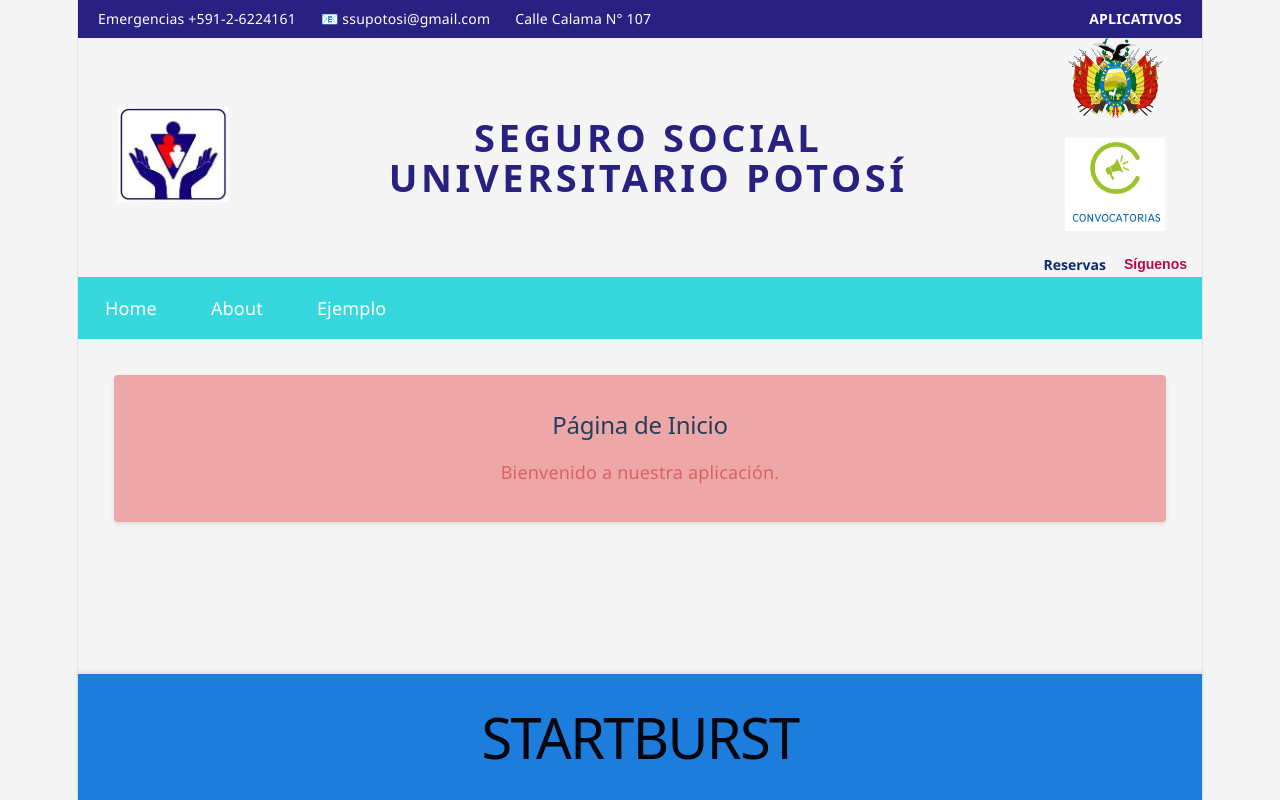
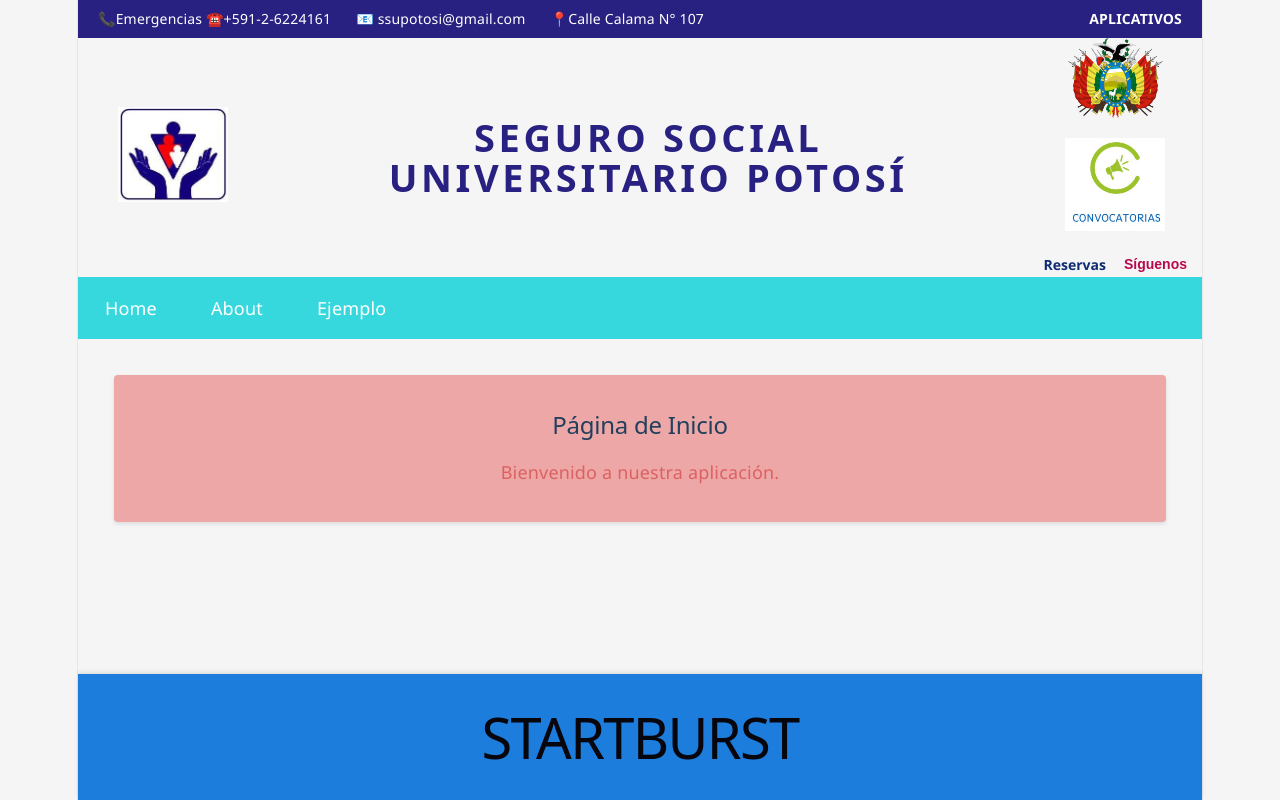
Before and after one commit to VilmaCuparaSoliz-gibhub/Examen-final-STARTBURTS, a React (Vite) app: page / in a window 1280 px wide. Built offline with nearby package versions, Linux system fonts and the light colour scheme.

Commit message:
Correccion de rutas de imagenes

```diff
--- a/src/components/header.jsx
+++ b/src/components/header.jsx
@@ -9,10 +9,10 @@ const Header = () => {
     <>
     <div className="top-header">
     <div className="top-left">
-        <span>Emergencias +591-2-6224161</span>
+        <span>📞Emergencias ☎️+591-2-6224161</span>
 
         <span>📧 ssupotosi@gmail.com</span>
-        <span>Calle Calama N° 107</span>
+        <span>📍Calle Calama N° 107</span>
         </div>
         <div className='top-right'>
         <a href="#">APLICATIVOS</a>
```
